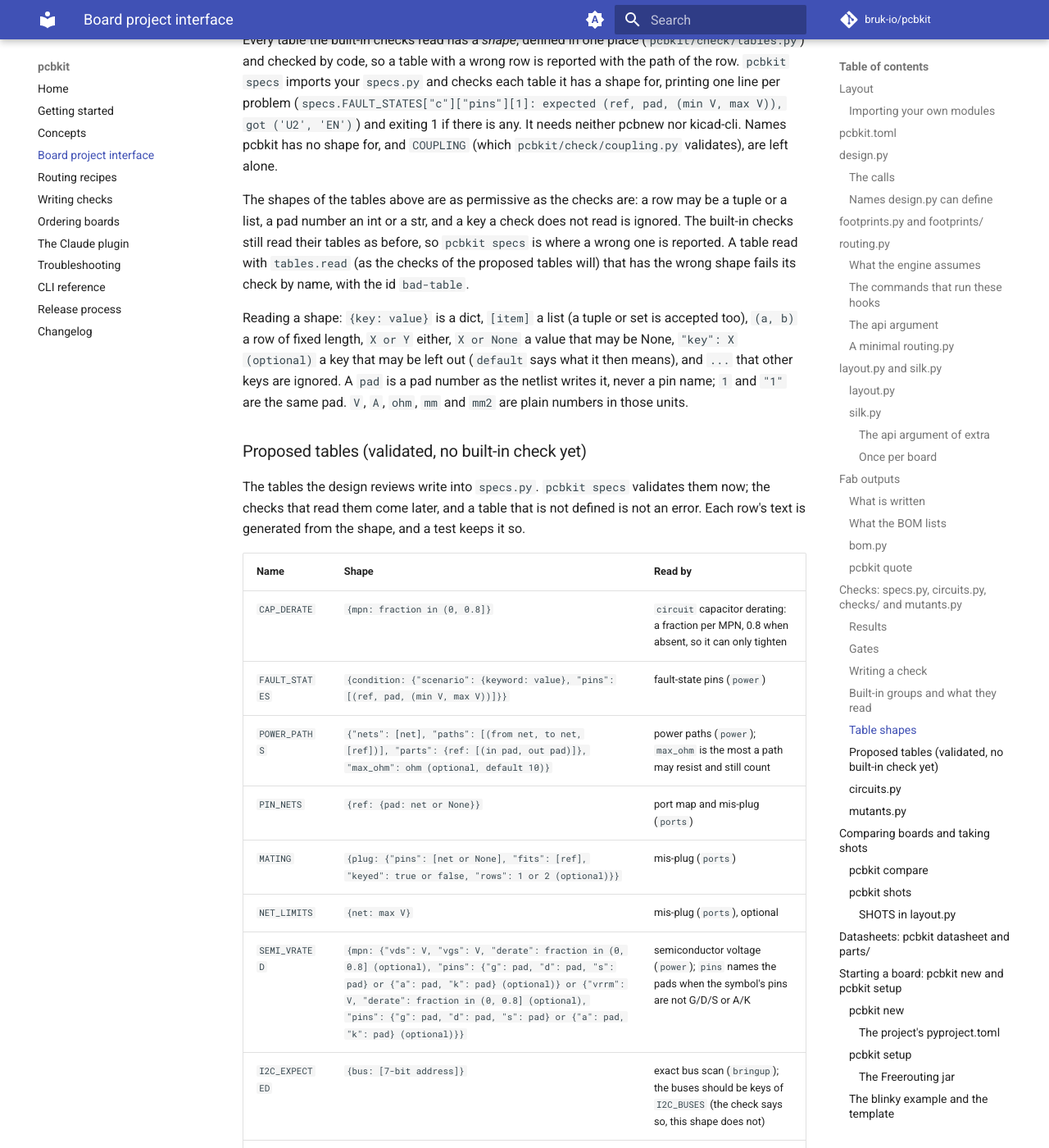
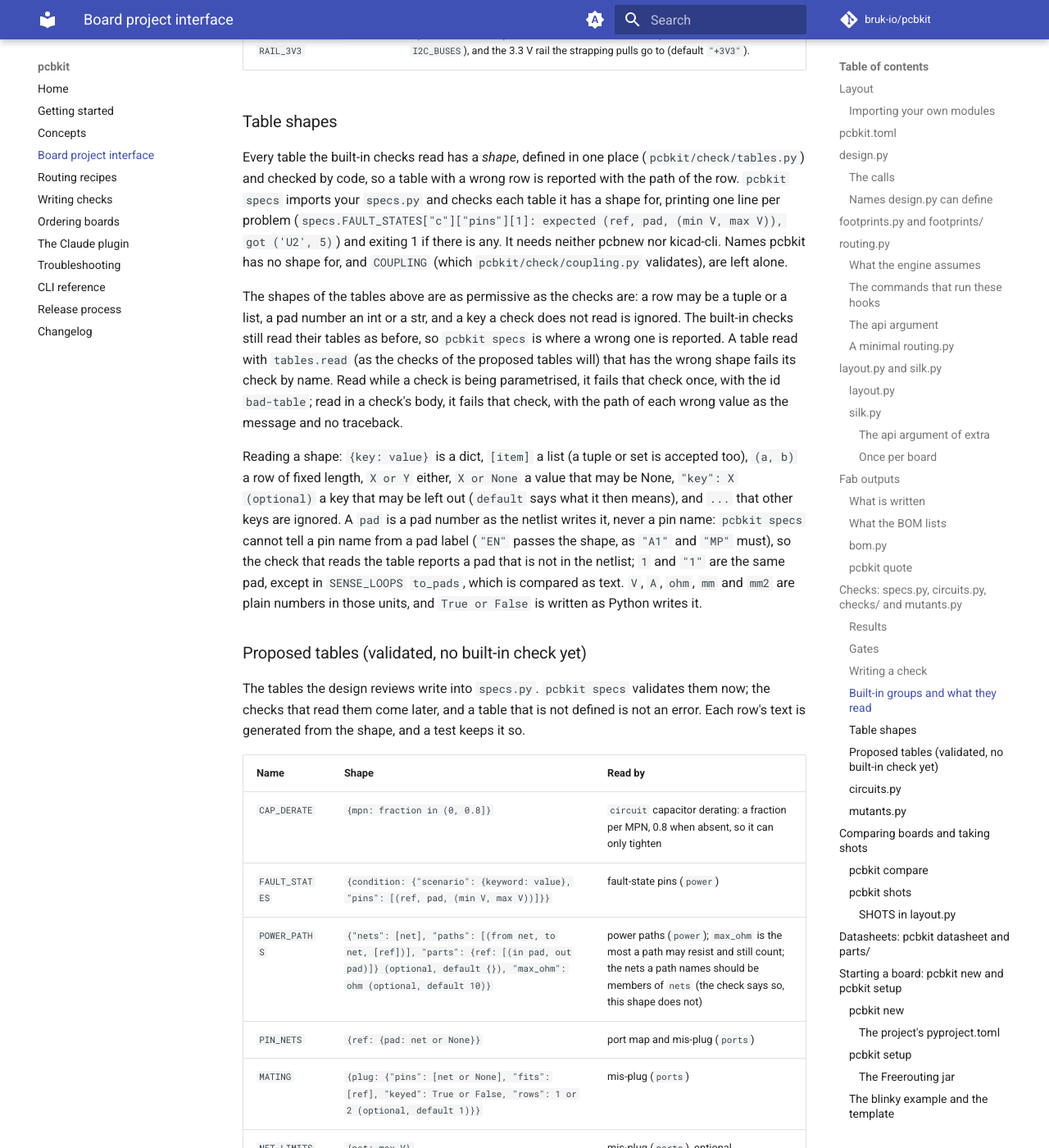
Before and after one commit to bruk-io/pcbkit, an MkDocs documentation site: the page built from docs/project-interface.md, in a window 1280 px wide and 1400 px high, scrolled down 26324 px. Shown: the whole window at 82% size. Built offline with MkDocs 1.6.1 and Material for MkDocs 9.7.7, drawn with Linux system fonts in a browser that asks for light colours; comment, search, counter and statistics services are not loaded; the version menu is left out; some of the changed text lies outside the part shown.

Commit message:
Docs and plan: table shapes, bad-table, the Shape cell held to describe
Co-Authored-By: Claude Sonnet 5.5 <noreply@anthropic.com>
Claude-Session: https://claude.ai/code/session_01THvm9tvPWHJYgds7ZBy65b

```diff
--- a/docs/project-interface.md
+++ b/docs/project-interface.md
@@ -879,11 +879,11 @@ description with a space in it), judged after bom.py's overrides.
 
 | Name | Holds |
 |---|---|
-| `PCBWAY` | The fab house's limits in mm: `min_annular`, `min_drill`, `min_plated_slot`, `silk_min_height`, `silk_min_stroke`, `min_track_2oz`, `min_space_2oz`. |
+| `PCBWAY` | The fab house's limits in mm, all seven needed (the checks read each): `min_annular`, `min_drill`, `min_plated_slot`, `silk_min_height`, `silk_min_stroke`, `min_track_2oz`, `min_space_2oz`. |
 | `WIRE_PADS` | `{ref: (positive pad, negative pad)}` for bare pads that take a wire; each needs a "+" and a "-" on the silkscreen nearer its own pad. `{}` for none. |
 | `DECOUPLING` | Rows `(ic, pin, (capacitor refs), limit mm)`: a listed capacitor must have a pad that close to the pin. |
 | `POWER_FOOTPRINTS` | One dict per part whose pads must match its datasheet: a `ref`, and any of `tab_pad` (the largest pad is this one) with `tab_net`, `smaller` (pairs `(small pad, large pad)`) and `drill_mm` (`{pad: drill}`). |
-| `I2C_BUSES` | `{bus: (sda net, scl net, speed Hz, off-board devices)}`, devices as `(name, 7-bit address, pin capacitance pF)` (the rise-time model counts every device at `I2C_PIN_C`; the third value is kept for your own reference). |
+| `I2C_BUSES` | `{bus: (sda net, scl net, speed Hz, off-board devices)}`, devices as `(name, 7-bit address, pin capacitance pF)` (the rise-time model counts every device at `I2C_PIN_C`; the third value is kept for your own reference and may be `None`). |
 | `I2C_TR_MAX`, `I2C_PIN_C`, `TRACE_C_PER_MM`, `I2C_CABLE_LEN`, `I2C_CABLE_C_PER_M` | The I2C rise-time model: limit per speed (s), capacitance per device pin and per mm of trace (F), cable length (m) and its capacitance per metre (F). |
 | `I2C_PULLUP_NET`, `I2C_DEVICE_PREFIXES` | Optional: the pull-up rail (default `"+3V3"`) and the reference prefixes that count as devices on a bus (default `"UA"`). |
 | `ASSEMBLY_TEXT_EXEMPT` | Optional: references whose pin labels may sit over their own through-hole pins on the assembly drawing. |
@@ -893,10 +893,10 @@ description with a space in it), judged after bom.py's overrides.
 
 | Name | Holds |
 |---|---|
-| `RESERVED_COPPER` | Rows `(name, layer, x0, y0, x1, y1, allowed nets)`: a region (layout mm, layer "top" or "bottom") only the nets named, spelled as KiCad does ("/GND"), may put copper in. Add the keep-out to `routing.py` too: the router only keeps clear of a region it is told about. |
+| `RESERVED_COPPER` | Rows `(name, layer, x0, y0, x1, y1, allowed nets)`: a region (layout mm, layer "top" or "bottom") only the nets named, spelled as KiCad does ("/GND"), may put copper in. Give the allowed nets as a list; a single string is accepted but is tested as a substring, so a list is the intended form. Add the keep-out to `routing.py` too: the router only keeps clear of a region it is told about. |
 | `COUPLING` | Sensitive signals beside high-current or switching copper (the basis is in `pcbkit/check/coupling.py`): `classes` (class to (noise budget V, victim source ohm, dI/dt A/s)), `sensitive` (class to nets), `aggressors` (name to `{"nets": [...], "kind": "bar"/"current"/"switch", "region": (x0, y0, x1, y1)}`), any physical constant to change (`c_per_mm`, `dv_dt`, `dv_sw`, `cn_default`, `cn_net`, `bar_min_w`, `bar_w_cap`, `res`), and optional `filters`: `{net: {"t_edge": s, "pin_ref": ref, "max_mm": mm}}` for a node with an RC filter whose capacitor must sit near its pin. |
-| `SENSE_LOOPS` | Optional: measurement pairs judged by the area they enclose: dicts with `name`, `nets` (the pair), `from_ref`, `to_ref`, `to_pads` and `max_mm2`. |
-| `COPPER_SEGMENTS`, `COPPER_BUDGETS` | The high-current copper: each segment has a `name`, a `net`, `terminals` as `(ref, pad, share[, role])` (the share of the test current that enters at that pad, negative for leaving; the last terminal is the 0 V reference) and `heating` (False for a segment judged on its voltage drop alone). `COPPER_BUDGETS`: `i_cont` (A, judged on the IPC-2221 rise), `i_peak` (A, judged on the drop), `segment_drop_max_v`, `max_rise_c`. |
+| `SENSE_LOOPS` | Optional: measurement pairs judged by the area they enclose: dicts with `name`, `nets` (the pair), `from_ref`, `to_ref`, `to_pads` (pad numbers as text, `"1"`: they are compared with the board's pad numbers as text, so the int `1` is refused here) and `max_mm2`. |
+| `COPPER_SEGMENTS`, `COPPER_BUDGETS` | The high-current copper: each segment has a `name`, a `net`, `terminals` as `(ref, pad, share[, role])` (the share of the test current that enters at that pad, negative for leaving; the last terminal is the 0 V reference) and `heating` (False for a segment judged on its voltage drop alone). `COPPER_BUDGETS`: `i_cont` (A, judged on the IPC-2221 rise), `i_peak` (A, judged on the drop), `segment_drop_max_v`, all three needed, `i_cont` and `i_peak` above 0 (the drop scales by `i_peak / i_cont`); and `max_rise_c`, needed by a segment that heats. `heating` may also be 0 or 1. |
 | `SUPPLY_REGULATION` | Optional: what the farthest load loses to supply sag and ground lift: `supply` and `ground` (segment names), `label`, `nominal_v` and `max_fraction`; terminals with the role `"source"` and `"load"` say where. |
 | `GROUND_NET`, `STITCH_BASIS` | Optional: the ground net (default `"GND"`), and `{"f_hz": ..., "er_fr4": ...}` for the stitching limit (default the top of the 2.4 GHz Wi-Fi band in FR4). |
 
@@ -932,7 +932,7 @@ Every table the built-in checks read has a *shape*, defined in one place
 (`pcbkit/check/tables.py`) and checked by code, so a table with a wrong row is reported
 with the path of the row. `pcbkit specs` imports your `specs.py` and checks each table
 it has a shape for, printing one line per problem (`specs.FAULT_STATES["c"]["pins"][1]:
-expected (ref, pad, (min V, max V)), got ('U2', 'EN')`) and exiting 1 if there is any.
+expected (ref, pad, (min V, max V)), got ('U2', 5)`) and exiting 1 if there is any.
 It needs neither pcbnew nor kicad-cli. Names pcbkit has no shape for, and `COUPLING`
 (which `pcbkit/check/coupling.py` validates), are left alone.
 
@@ -940,14 +940,19 @@ The shapes of the tables above are as permissive as the checks are: a row may be
 or a list, a pad number an int or a str, and a key a check does not read is ignored. The
 built-in checks still read their tables as before, so `pcbkit specs` is where a wrong
 one is reported. A table read with `tables.read` (as the checks of the proposed tables
-will) that has the wrong shape fails its check by name, with the id `bad-table`.
+will) that has the wrong shape fails its check by name. Read while a check is being
+parametrised, it fails that check once, with the id `bad-table`; read in a check's body,
+it fails that check, with the path of each wrong value as the message and no traceback.
 
 Reading a shape: `{key: value}` is a dict, `[item]` a list (a tuple or set is accepted
 too), `(a, b)` a row of fixed length, `X or Y` either, `X or None` a value that may be
 None, `"key": X (optional)` a key that may be left out (`default` says what it then
 means), and `...` that other keys are ignored. A `pad` is a pad number as the netlist
-writes it, never a pin name; `1` and `"1"` are the same pad. `V`, `A`, `ohm`, `mm` and
-`mm2` are plain numbers in those units.
+writes it, never a pin name: `pcbkit specs` cannot tell a pin name from a pad label (`"EN"`
+passes the shape, as `"A1"` and `"MP"` must), so the check that reads the table reports a
+pad that is not in the netlist; `1` and `"1"` are the same pad, except in `SENSE_LOOPS`
+`to_pads`, which is compared as text. `V`, `A`, `ohm`, `mm` and `mm2` are plain numbers in
+those units, and `True or False` is written as Python writes it.
 
 ### Proposed tables (validated, no built-in check yet)
 
@@ -959,11 +964,11 @@ error. Each row's text is generated from the shape, and a test keeps it so.
 |---|---|---|
 | `CAP_DERATE` | `{mpn: fraction in (0, 0.8]}` | `circuit` capacitor derating: a fraction per MPN, 0.8 when absent, so it can only tighten |
 | `FAULT_STATES` | `{condition: {"scenario": {keyword: value}, "pins": [(ref, pad, (min V, max V))]}}` | fault-state pins (`power`) |
-| `POWER_PATHS` | `{"nets": [net], "paths": [(from net, to net, [ref])], "parts": {ref: [(in pad, out pad)]}, "max_ohm": ohm (optional, default 10)}` | power paths (`power`); `max_ohm` is the most a path may resist and still count |
+| `POWER_PATHS` | `{"nets": [net], "paths": [(from net, to net, [ref])], "parts": {ref: [(in pad, out pad)]} (optional, default {}), "max_ohm": ohm (optional, default 10)}` | power paths (`power`); `max_ohm` is the most a path may resist and still count; the nets a path names should be members of `nets` (the check says so, this shape does not) |
 | `PIN_NETS` | `{ref: {pad: net or None}}` | port map and mis-plug (`ports`) |
-| `MATING` | `{plug: {"pins": [net or None], "fits": [ref], "keyed": true or false, "rows": 1 or 2 (optional)}}` | mis-plug (`ports`) |
+| `MATING` | `{plug: {"pins": [net or None], "fits": [ref], "keyed": True or False, "rows": 1 or 2 (optional, default 1)}}` | mis-plug (`ports`) |
 | `NET_LIMITS` | `{net: max V}` | mis-plug (`ports`), optional |
-| `SEMI_VRATED` | `{mpn: {"vds": V, "vgs": V, "derate": fraction in (0, 0.8] (optional), "pins": {"g": pad, "d": pad, "s": pad} or {"a": pad, "k": pad} (optional)} or {"vrrm": V, "derate": fraction in (0, 0.8] (optional), "pins": {"g": pad, "d": pad, "s": pad} or {"a": pad, "k": pad} (optional)}}` | semiconductor voltage (`power`); `pins` names the pads when the symbol's pins are not G/D/S or A/K |
+| `SEMI_VRATED` | `{mpn: {"vds": V, "vgs": V, "derate": fraction in (0, 0.8] (optional), "pins": {"g": pad, "d": pad, "s": pad} (optional)} or {"vrrm": V, "derate": fraction in (0, 0.8] (optional), "pins": {"a": pad, "k": pad} (optional)}}` | semiconductor voltage (`power`); `pins` names the pads when the symbol's pins are not G/D/S or A/K |
 | `I2C_EXPECTED` | `{bus: [7-bit address]}` | exact bus scan (`bringup`); the buses should be keys of `I2C_BUSES` (the check says so, this shape does not) |
 | `ENABLE_LINKS` | `{enable net: [(regulator ref, enable pad)]}` | enable links (`power`) |
 | `TEST_POINTS` | `[(net, max ground mm)]` | test points (later) |
```
Also changed, not shown: docs/troubleshooting.md (+19 -0 lines), plans/wp17-gate-checks.md (+6 -0 lines), 1 other file.
